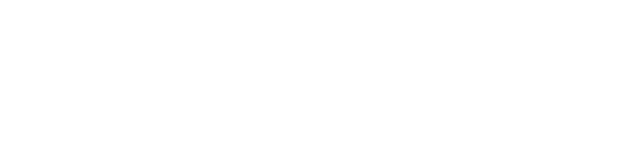
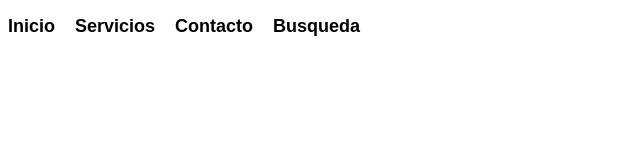
Before and after one commit to 1Daniel-cogollo/Proyecto-P-gina-Web, a plain HTML site: page index.html in a window 1280 px wide. Shown: the whole page, without its empty margins (0-640 px from the left). Drawn offline with Linux system fonts and the light colour scheme.

Commit message:
Interfaz inicial apenas realizada

```diff
--- a/index.html
+++ b/index.html
@@ -3,9 +3,17 @@
 <head>
     <meta charset="UTF-8">
     <meta name="viewport" content="width=device-width, initial-scale=1.0">
+    <link rel="stylesheet" href="style.css">
     <title>Document</title>
 </head>
 <body>
-
+    <nav class="Menu">
+        <ul>
+            <li><a href="#" class="Menu-item">Inicio</a></li>
+            <li><a href="#" class="Menu-item">Servicios</a></li>
+            <li><a href="#" class="Menu-item">Contacto</a></li>
+            <li><a href="#" class="Menu-item">Busqueda</a></li>
+        </ul>
+    </nav>
 </body>
 </html>
--- a/style.css
+++ b/style.css
@@ -0,0 +1,38 @@
+nav.Menu {
+    font-family: Arial, sans-serif;
+}
+
+.Menu ul {
+    list-style: none;
+    padding: 0;
+    display: flex;
+    gap: 20px;
+}
+
+.Menu-item {
+    position: relative;
+    text-decoration: none;
+    color: #000; /* Color destacado para los títulos */
+    font-size: 18px;
+    font-weight: bold; /* Hace el texto más grueso */
+    transition: color 0.3s ease;
+}
+
+.Menu-item:hover {
+    color: #007bff; /* Cambia de color al pasar el ratón */
+}
+
+.Menu-item::after {
+    content: " ";
+    position: absolute;
+    left: 0;
+    bottom: -5px;
+    width: 0;
+    height: 2px;
+    background-color: #007bff;
+    transition: width 0.3s ease;
+}
+
+.Menu-item:hover::after {
+    width: 100%;
+}
```
